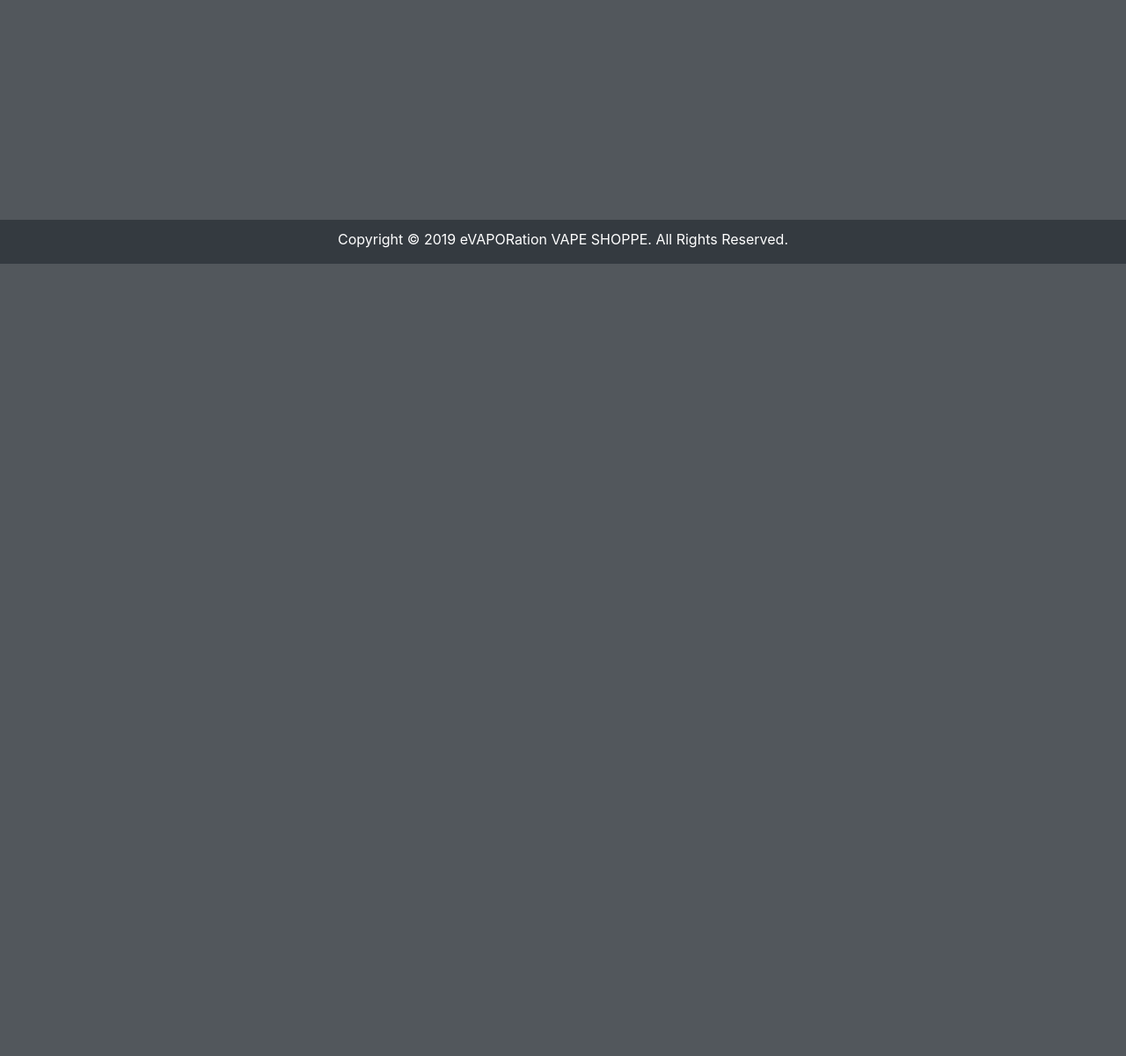
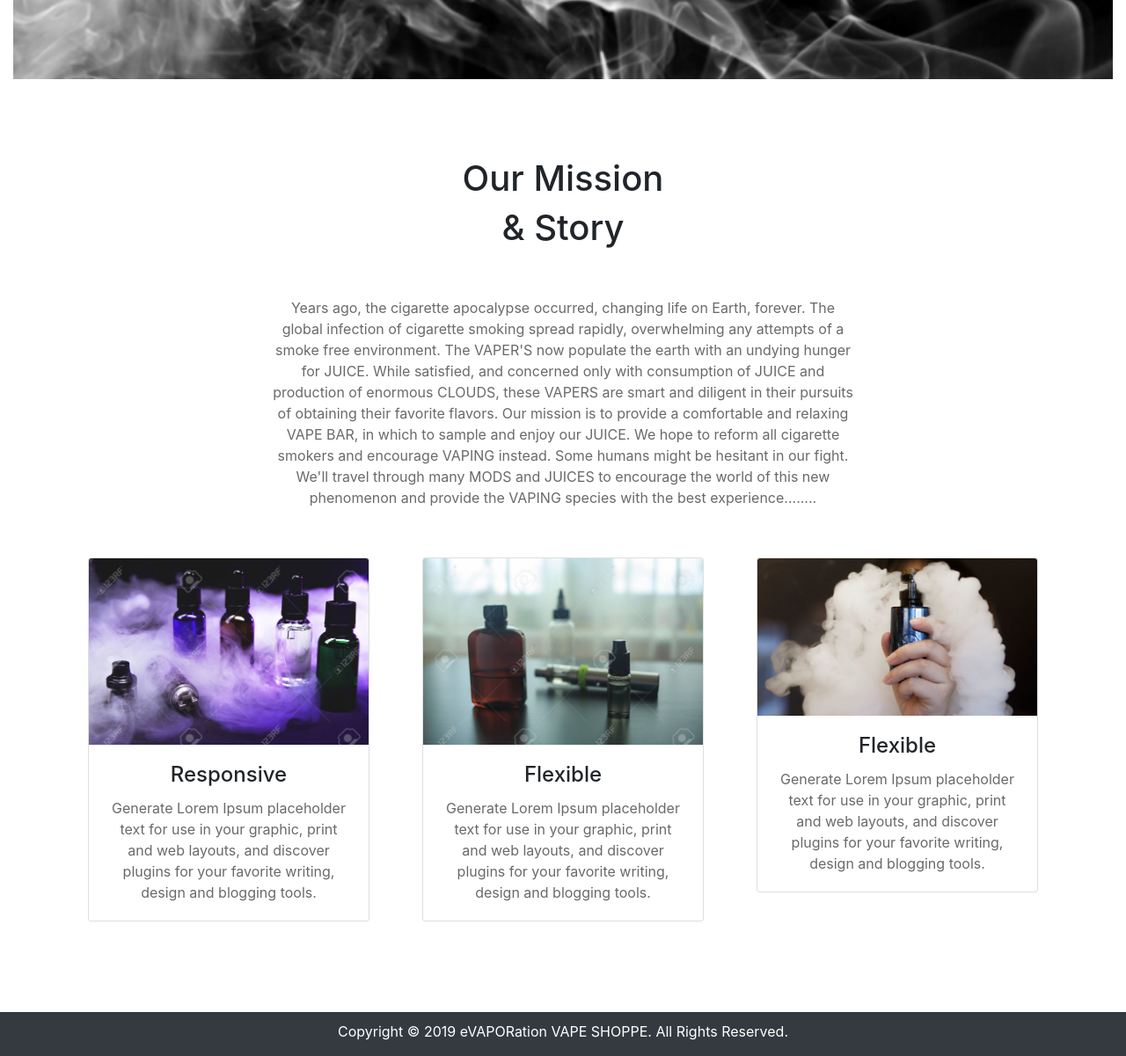
Before and after one commit to mhouston4994/evaporationMockup, a website: page views/home.html in a window 1280 px wide. Shown: the part 574-1775 px from the top of the page at 88% size. Before the commit the page ends 874 px from the top, so only its background shows below. Drawn offline with nearby package versions, Linux system fonts and the light colour scheme; a web font is replaced by a local one.

Commit message:
added section 1 and jumbo, added logo to jumbo

```diff
--- a/scss/main.scss
+++ b/scss/main.scss
@@ -4,7 +4,7 @@
 body {
     height: 100%;
     width: 100%;
-    background-color: #343a40d9 !important;
+    background-color: #343a40d9;
 }
 main {
     min-height: calc(100vh - 40px);
@@ -59,22 +59,28 @@ nav {
 //CUSTOM JUMBOTRON
 .site-content {
     color: #fff;
-    background: url('../img/vape-smoke-background-1.jpg');
+    z-index: 1;
+    background: url('../img/smoke-background.png');
     background-repeat: no-repeat;
     background-size: cover;
     background-attachment: fixed;
+    max-height: 75vh;
 }
 .site-title, .site-desc {
-    color: white;
+    color: black;
     font-family: "Aldrich";
 }
 .site-title {
-    margin-top: 30%;
-    margin-bottom: 6%;
-    font-size: 50px;
+    background: url('../img/elogo.jpg');
+    mix-blend-mode: multiply;
+    background-repeat: no-repeat;
+    width: 50vw;
+    height: 10vh;
+    margin-top: 20%;
+    margin-bottom: 4%;
 }
 .site-desc {
-    font-size: 14px;
+    font-size: 16px;
     padding-left: 15%;
 }
 .site-btn1 {
@@ -89,3 +95,27 @@ nav {
     margin-top: 5%;
     margin-bottom: 40%;
 }
+
+//SECTION 1
+.section-1 .heading-1{
+    margin-top: 8%;
+}
+.section-1 .heading-2{
+    margin-bottom: 5%;
+    font-size: 40px;
+}
+.section-1 .para-1{
+    width: 60%;
+    margin-left: 20%;
+    margin-bottom: 5%;
+}
+.section-1 .card-text, .para-1{
+    color: rgba(0,0,0,0.59);
+}
+.section-1{
+    margin-bottom: 8%;
+}
+.card{
+    margin-left: auto;
+    margin-right: auto;
+}
--- a/views/home.html
+++ b/views/home.html
@@ -65,7 +65,7 @@
             <div class="site-content">
                 <div class="d-flex justify-content-center">
                     <div class="d-flex flex-column">
-                        <h1 class="site-title">eVAPORation</h1>
+                        <h1 class="site-title"><img href="../public/img/elogo.jpg"></h1>
                         <p class="site-desc">"FOR THE VAPER IN ALL OF US"</p>
 
                         <div class="d-flex flex-row">
@@ -73,6 +73,58 @@
                             <input type="button" value="About Us" class="btn site-btn2 px-4 py-3 mr-4 btn-light">
                         </div>
                     </div>
+                </div>
+            </div>
+        </div>
+
+        <div class="section-1">
+            <div class="container text-center">
+                <h1 class="heading-1">Our Mission</h1>
+                <h1 class="heading-2">& Story</h1>
+                <p class="para-1">
+                    Years ago, the cigarette apocalypse occurred, changing life on Earth, forever. The global infection of cigarette smoking spread rapidly, overwhelming any attempts of a smoke free environment. The VAPER'S now populate the earth with an undying hunger for JUICE.
+                    While satisfied, and concerned only with consumption of JUICE and production of enormous CLOUDS, these VAPERS are smart and diligent in their pursuits of obtaining their favorite flavors.
+                     Our mission is to provide a comfortable and relaxing VAPE BAR,
+                     in which to sample and enjoy our JUICE. We hope to reform all cigarette smokers and encourage VAPING instead.  Some humans might be hesitant in our fight. We'll travel through many MODS
+                     and JUICES to encourage the world of this new phenomenon and provide the VAPING species with the best experience........
+                </p>
+                <div class="row justify-content-center text-center">
+                    <div class="col-md-4">
+                        <div class="card" style="width:20rem;">
+                            <img src="../public/img/vape1.jpg" alt="image1" class="card-img-top">
+                            <div class="card-body">
+                            <h4 class="card-title">Responsive</h4>
+                            <p class="card-text">
+                                    Generate Lorem Ipsum placeholder text for use in your graphic, print and web layouts,
+                                     and discover plugins for your favorite writing, design and blogging tools.
+                            </p>
+                        </div>
+                        </div>
+                    </div>
+                    <div class="col-md-4">
+                        <div class="card" style="width:20rem;">
+                            <img src="../public/img/vape2.jpg" alt="image2" class="card-img-top">
+                            <div class="card-body">
+                                <h4 class="card-title">Flexible</h4>
+                                <p class="card-text">
+                                        Generate Lorem Ipsum placeholder text for use in your graphic, print and web layouts,
+                                        and discover plugins for your favorite writing, design and blogging tools.
+                                </p>
+                            </div>
+                        </div>
+                    </div>
+                    <div class="col-md-4">
+                            <div class="card" style="width:20rem;">
+                                <img src="../public/img/vape3.jpg" alt="image2" class="card-img-top">
+                                <div class="card-body">
+                                    <h4 class="card-title">Flexible</h4>
+                                    <p class="card-text">
+                                        Generate Lorem Ipsum placeholder text for use in your graphic, print and web layouts,
+                                        and discover plugins for your favorite writing, design and blogging tools.
+                                    </p>
+                                </div>
+                            </div>
+                        </div>
                 </div>
             </div>
         </div>
```
Also changed, not shown: public/css/main.css, public/img/elogo.jpg (added), public/img/smoke-background.png (added), public/img/vape1.jpg (added), public/img/vape2.jpg (added), public/img/vape3.jpg (added).
